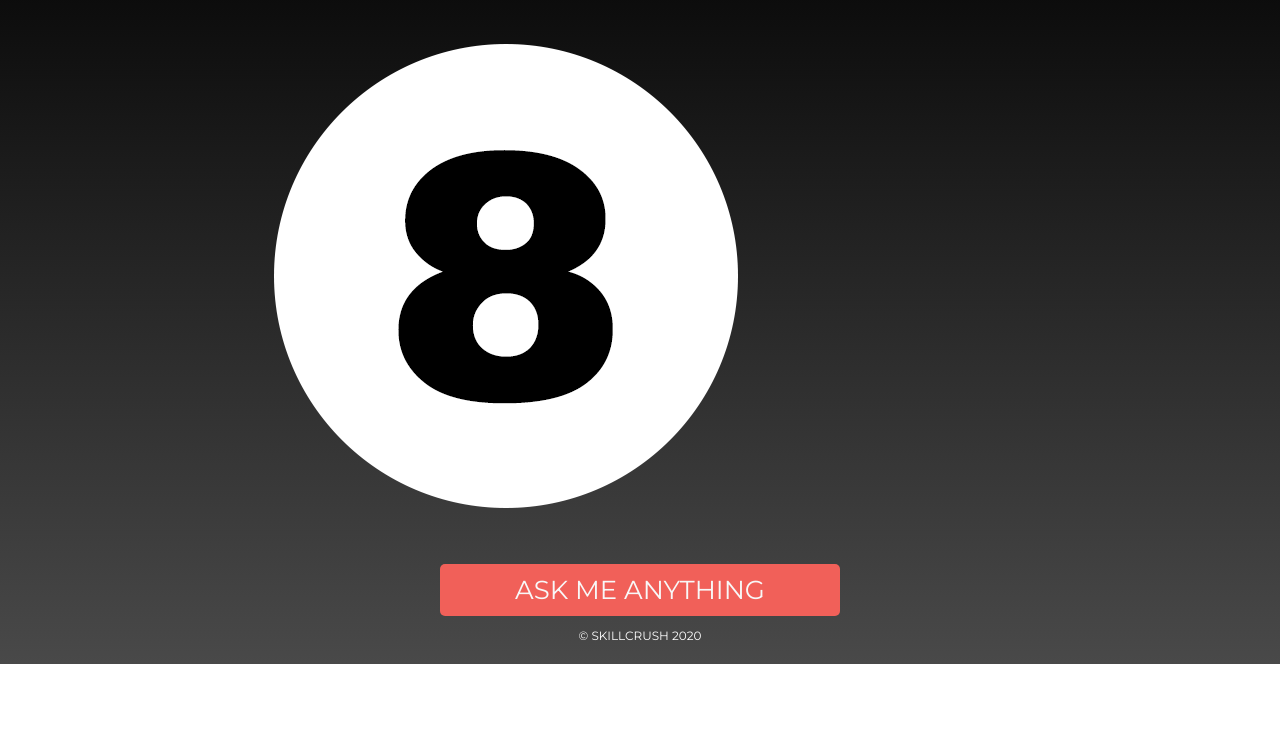
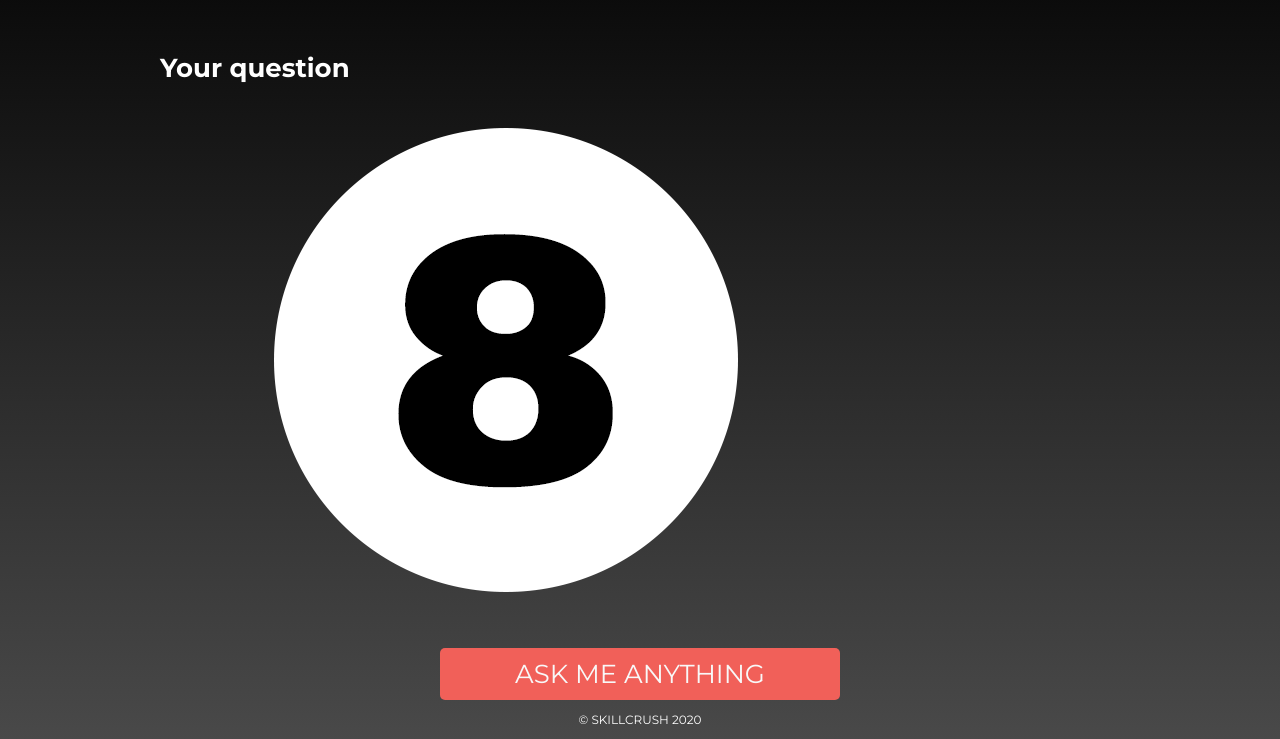
Before and after one commit to JoseDanielMX/magic-8-ball, a plain HTML site: page index.html in a window 1280 px wide. Shown: the part 136-875 px from the top of the page. Before the commit the page ends 800 px from the top, so only its background shows below. Drawn offline with nearby package versions, Linux system fonts and the light colour scheme.

Commit message:
Question appears in HTML now

```diff
--- a/css/style.css
+++ b/css/style.css
@@ -55,6 +55,11 @@ header span {
   width: 80%;
 }
 
+#question {
+  font-size: 26px;
+  font-weight: bold;
+}
+
 #questionButton {
   background-color: #f16059;
   border: none;
--- a/index.html
+++ b/index.html
@@ -6,10 +6,11 @@
     <link rel="stylesheet" type="text/css" href="css/style.css">
   </head>
   <body>
-    <div class="page">
     <header>
       <h1>MAGIC <span>8</span> BALL</h1>
     </header>
+    <div class="page">
+      <p id="question">Your question</p>
       <div class="ball">
         <p id="answer" class="answer" align="center" >
 
--- a/js/script.js
+++ b/js/script.js
@@ -1,7 +1,7 @@
 $(document).ready(function() {
 	var magic8Ball = {};
 	magic8Ball.listOfAnswers = ["No", "Yes", "I don't think so...", "Of course!", "Indubitably", "In your dreams."];
-    $("#answer").hide();
+	$("#answer").hide();
 
 	// Define the method
 	magic8Ball.askQuestion = function(question) {
@@ -44,6 +44,9 @@ $(document).ready(function() {
 				   var question = prompt("Ask a YES or NO question");
 				   $("#8ball").effect( "shake" );
 				   magic8Ball.askQuestion(question);
+
+				   // Add question to HTML
+				   $("#question").text(question);
 			   }, 500);
 
     };
```
Lines whose indentation alone changed are shown as unchanged.
